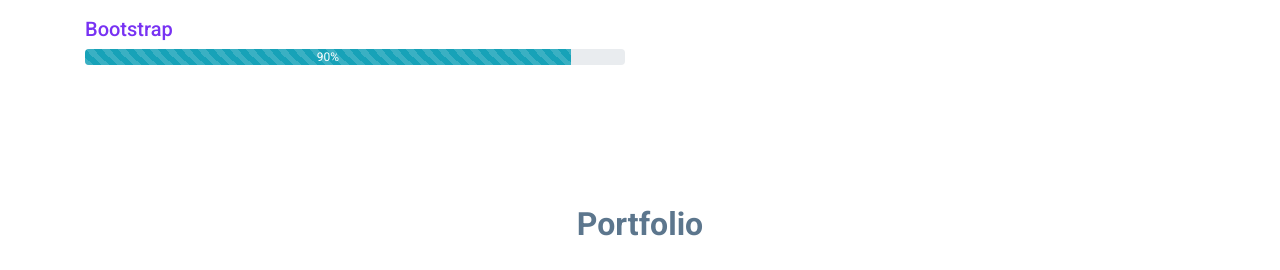
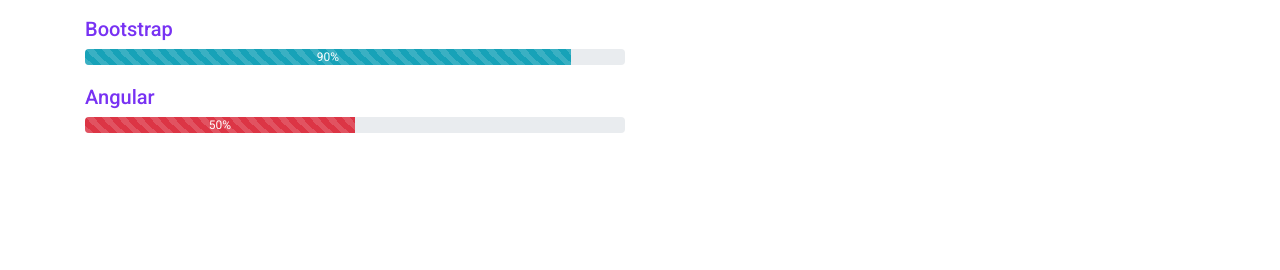
Before and after one commit to shivshaktisahoo/jQuery, a plain HTML site: page website/index.html in a window 1280 px wide. Shown: the part 2337-2607 px from the top of the page. Drawn offline with nearby package versions, Linux system fonts and the light colour scheme.

Commit message:
first commit

```diff
--- a/website/index.html
+++ b/website/index.html
@@ -261,6 +261,13 @@
                 aria-valuenow="90" aria-valuemin="0" aria-valuemax="100" style="width: 90%">90%</div>
             </div>
           </div>
+          <div>
+            <h5>Angular</h5>
+            <div class="progress">
+              <div class="progress-bar bg-danger progress-bar-striped progress-bar-animated" role="progressbar"
+                aria-valuenow="50" aria-valuemin="0" aria-valuemax="100" style="width: 50%">50%</div>
+            </div>
+          </div>
         </div>
         <div class="col-lg-6 col-md-6">
           <h4 class="text-center">Back-End</h4>
```
